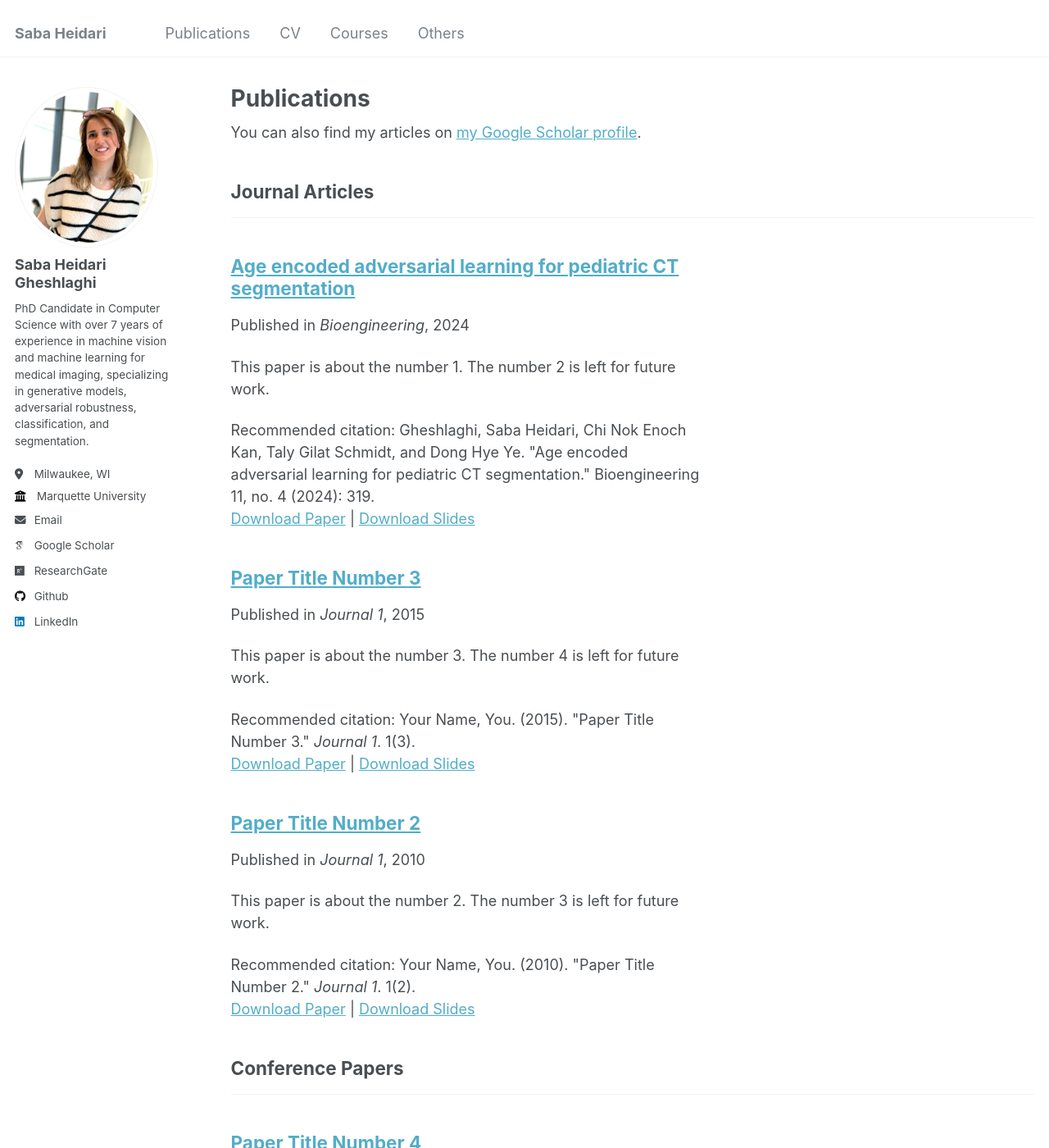
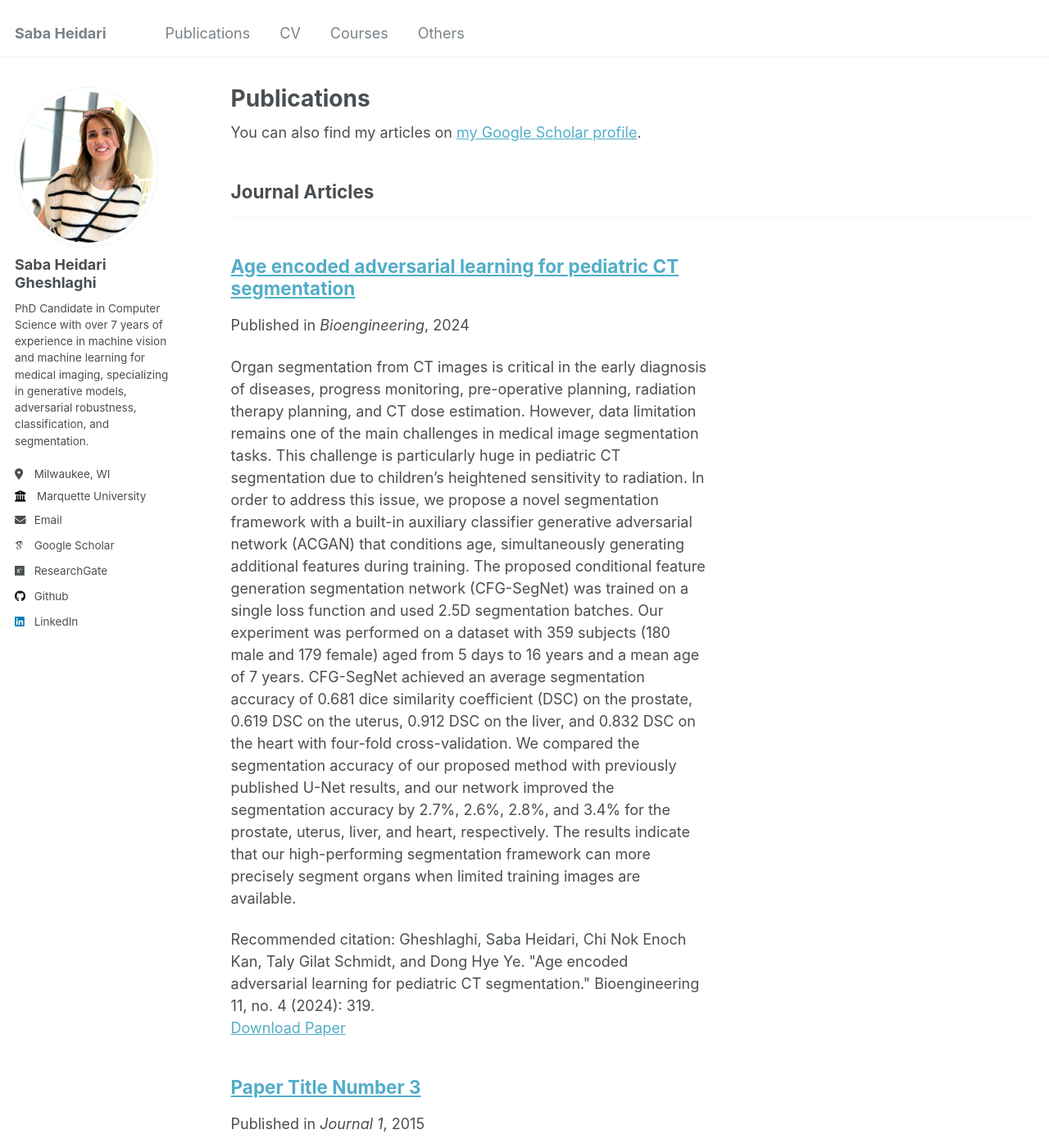
Before and after one commit to Saba-Heidari/Saba-Heidari.github.io, a Jekyll site: the page built from _pages/publications.html, in a window 1280 px wide and 1400 px high. Shown: the whole window at 82% size. Built offline with Jekyll 4.4.1, drawn with Linux system fonts in a browser that asks for light colours; some web fonts are replaced.

Commit message:
Update 2009-10-01-paper-title-number-1.md

```diff
--- a/_publications/2009-10-01-paper-title-number-1.md
+++ b/_publications/2009-10-01-paper-title-number-1.md
@@ -3,11 +3,9 @@ title: "Age encoded adversarial learning for pediatric CT segmentation"
 collection: publications
 category: manuscripts
 permalink: /publication/Age Encoded Adversarial Learning for Pediatric CT Segmentation
-excerpt: 'This paper is about the number 1. The number 2 is left for future work.'
 date: 2024-03-27
 venue: 'Bioengineering'
-slidesurl: '[http://academicpages.github.io/files/slides1.pdf](https://www.mdpi.com/2306-5354/11/4/319)'
-paperurl: 'http://academicpages.github.io/files/paper1.pdf'
+paperurl: 'https://www.mdpi.com/2306-5354/11/4/319'
 citation: 'Gheshlaghi, Saba Heidari, Chi Nok Enoch Kan, Taly Gilat Schmidt, and Dong Hye Ye. "Age encoded adversarial learning for pediatric CT segmentation." Bioengineering 11, no. 4 (2024): 319.'
 ---
 
```
